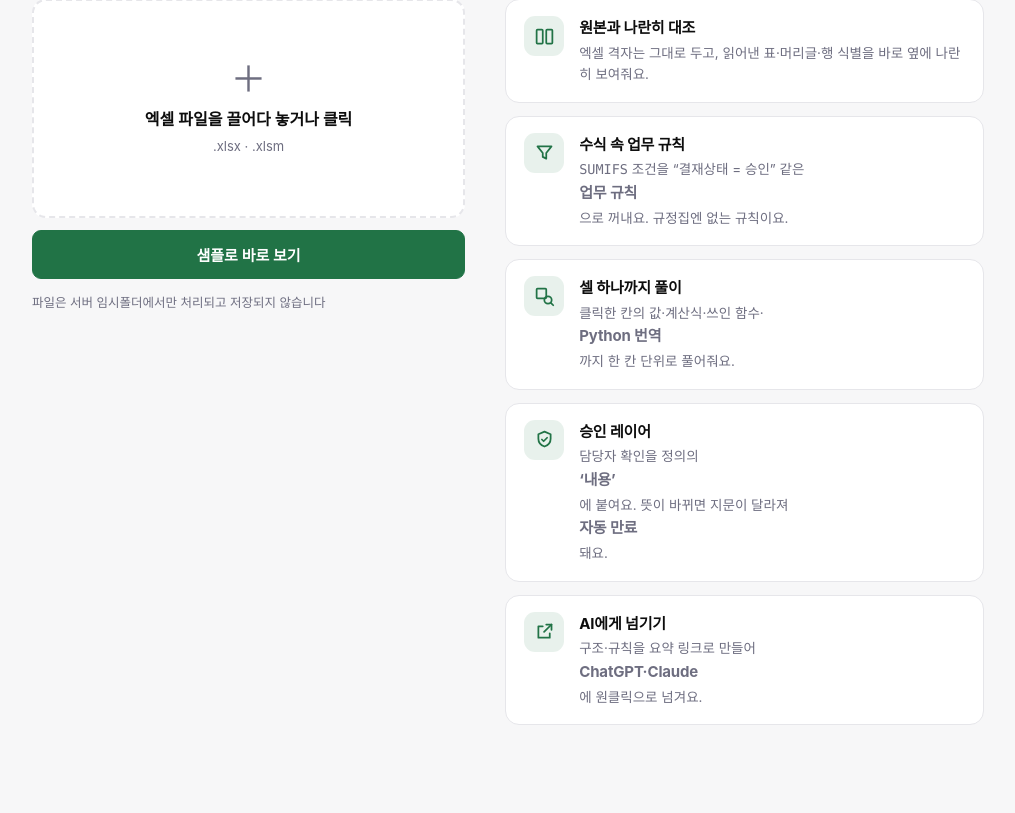
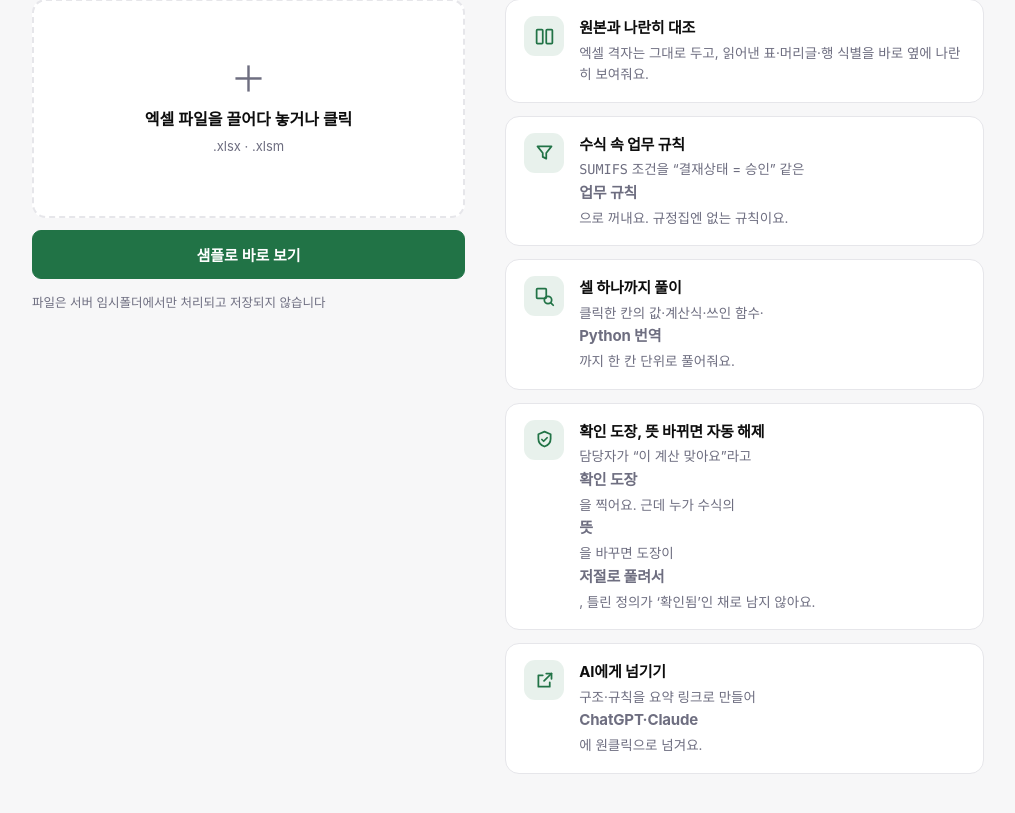
Before and after one commit to leahseule/xlmeta, a Flask app: page / in a window 1280 px wide. Shown: the part 364-1177 px from the top of the page, without its empty margins (132-1147 px from the left). Run offline with Flask 3, Linux system fonts and the light colour scheme.

Commit message:
copy(webapp): '승인 레이어' 카드를 '확인 도장' 비유로 쉽게

```diff
--- a/webapp/templates/index.html
+++ b/webapp/templates/index.html
@@ -44,7 +44,7 @@
         </li>
         <li class="feat">
           <span class="feat-ic"><svg viewBox="0 0 24 24" fill="none" stroke="currentColor" stroke-width="2" stroke-linecap="round" stroke-linejoin="round"><path d="M12 3l7 3v5c0 4.6-3.1 7.6-7 9-3.9-1.4-7-4.4-7-9V6z"/><path d="M9 12l2 2 4-4"/></svg></span>
-          <span class="feat-tx"><b>승인 레이어</b><p>담당자 확인을 정의의 <b>‘내용’</b>에 붙여요. 뜻이 바뀌면 지문이 달라져 <b>자동 만료</b>돼요.</p></span>
+          <span class="feat-tx"><b>확인 도장, 뜻 바뀌면 자동 해제</b><p>담당자가 “이 계산 맞아요”라고 <b>확인 도장</b>을 찍어요. 근데 누가 수식의 <b>뜻</b>을 바꾸면 도장이 <b>저절로 풀려서</b>, 틀린 정의가 ‘확인됨’인 채로 남지 않아요.</p></span>
         </li>
         <li class="feat">
           <span class="feat-ic"><svg viewBox="0 0 24 24" fill="none" stroke="currentColor" stroke-width="2" stroke-linecap="round" stroke-linejoin="round"><path d="M14 4h6v6"/><path d="M20 4l-8.5 8.5"/><path d="M10 6H5v13h13v-5"/></svg></span>
```
